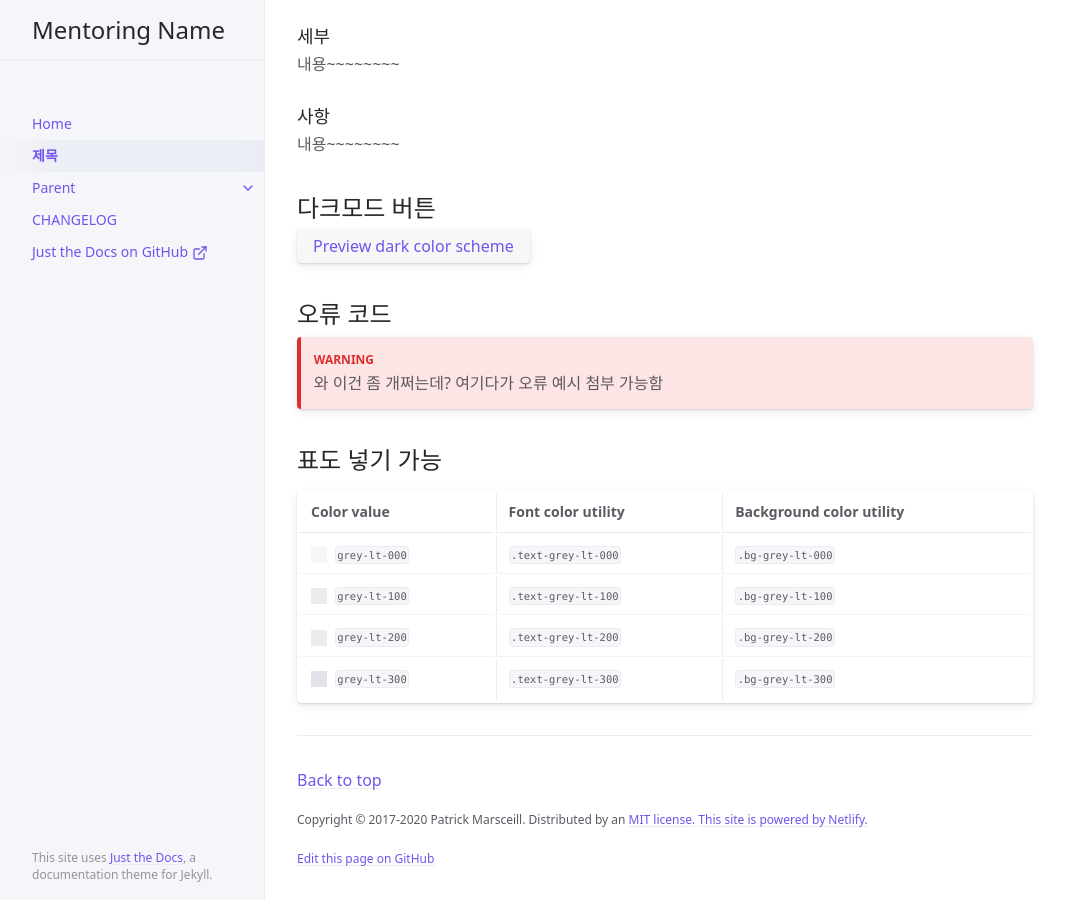
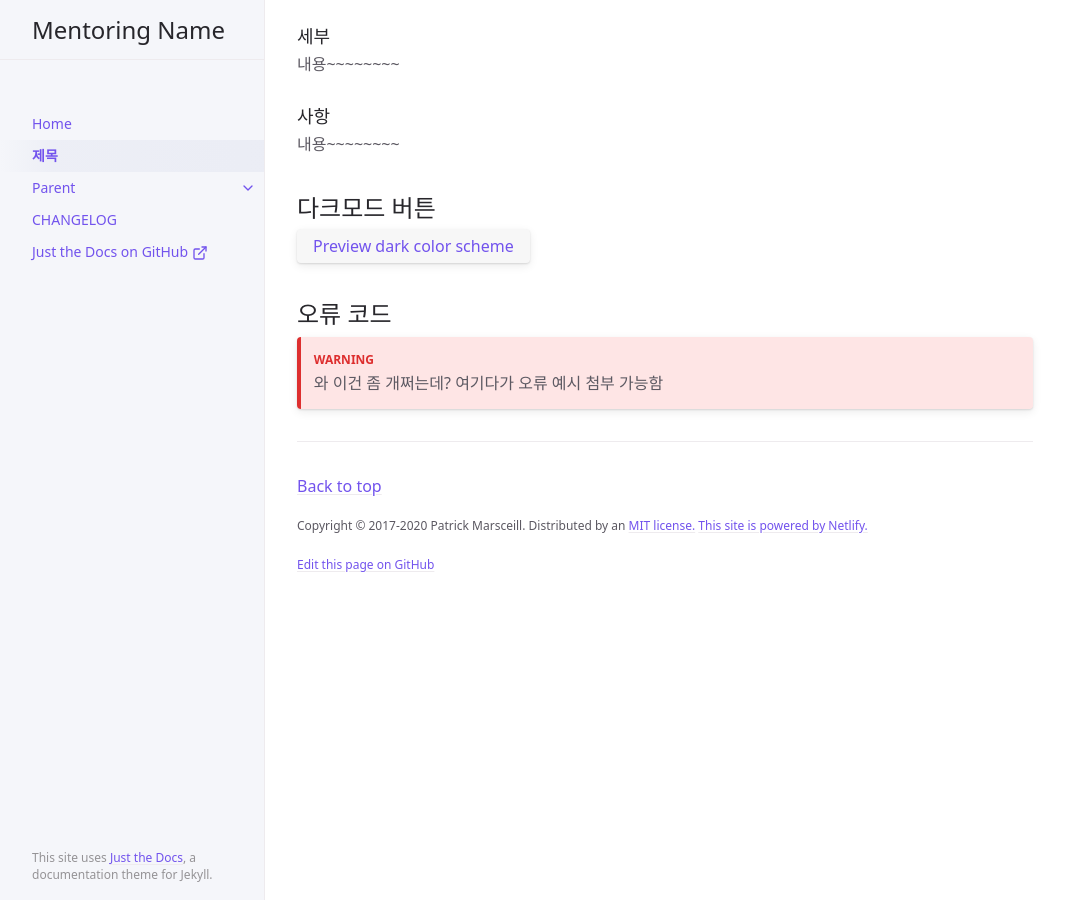
Before and after one commit to CLiF-1593/Test, a Jekyll site: the page built from docs/lecture.md, in a window 1280 px wide and 900 px high, scrolled down 757 px. Shown: the whole window, without its empty margins (107-1172 px from the left). Built offline with Jekyll 4.4.1, drawn with Linux system fonts in a browser that asks for light colours.

Commit message:
Update lecture.md

```diff
--- a/docs/lecture.md
+++ b/docs/lecture.md
@@ -61,12 +61,3 @@ jtd.addEvent(toggleDarkMode, 'click', function(){
 
 {: .warning }
 > 와 이건 좀 개쩌는데? 여기다가 오류 예시 첨부 가능함
-
-## 표도 넣기 가능
-
-| Color value    | Font color utility   | Background color utility |
-|:---------------|:---------------------|:-------------------------|
-| <span class="d-inline-block p-2 mr-1 v-align-middle bg-grey-lt-000"></span> `grey-lt-000` | `.text-grey-lt-000` | `.bg-grey-lt-000` |
-| <span class="d-inline-block p-2 mr-1 v-align-middle bg-grey-lt-100"></span> `grey-lt-100` | `.text-grey-lt-100` | `.bg-grey-lt-100` |
-| <span class="d-inline-block p-2 mr-1 v-align-middle bg-grey-lt-200"></span> `grey-lt-200` | `.text-grey-lt-200` | `.bg-grey-lt-200` |
-| <span class="d-inline-block p-2 mr-1 v-align-middle bg-grey-lt-300"></span> `grey-lt-300` | `.text-grey-lt-300` | `.bg-grey-lt-300` |
```
